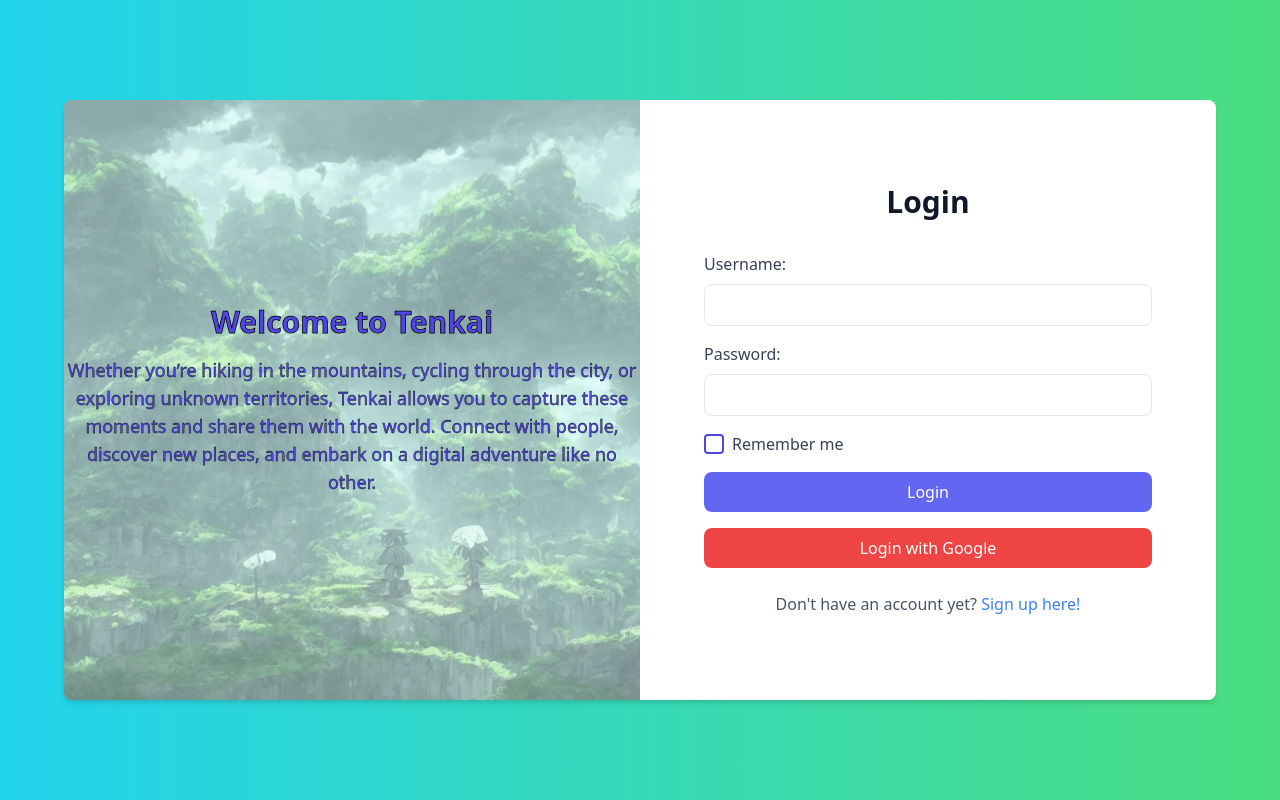
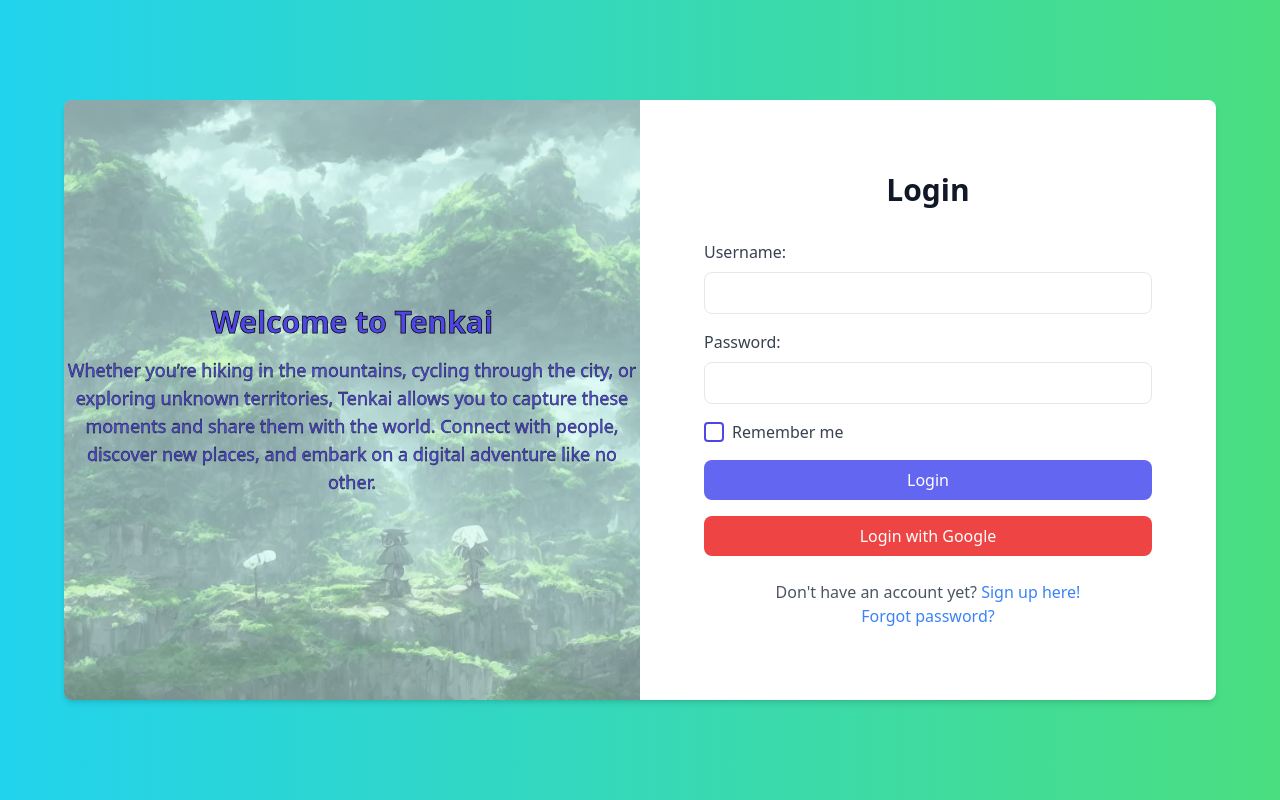
Before and after one commit to ignatrovino12/Tenkai-Licenta, a SvelteKit app in the folder front_app/: page /login in a window 1280 px wide. Built offline with nearby package versions, Linux system fonts and the light colour scheme.

Commit message:
admin + redirect changes

```diff
--- a/front_app/src/routes/login/+page.svelte
+++ b/front_app/src/routes/login/+page.svelte
@@ -131,6 +131,9 @@
       <div class="mt-6 text-center">
         <p class="text-gray-600">Don't have an account yet? <a href="/signup" class="text-blue-500 hover:underline">Sign up here!</a></p>
       </div>
+      <div class="text-center">
+        <p class="text-gray-600"> <a href="/accounts/password/reset/" class="text-blue-500 hover:underline">Forgot password?</a></p>
+      </div>
     </div>
   </div>
 </div>
```
Also changed, not shown: 1 other file (tests, documents, lock files or other folders).
